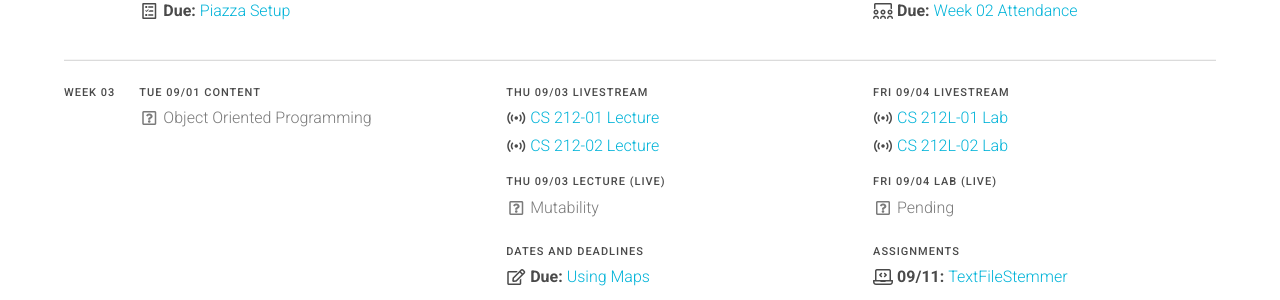
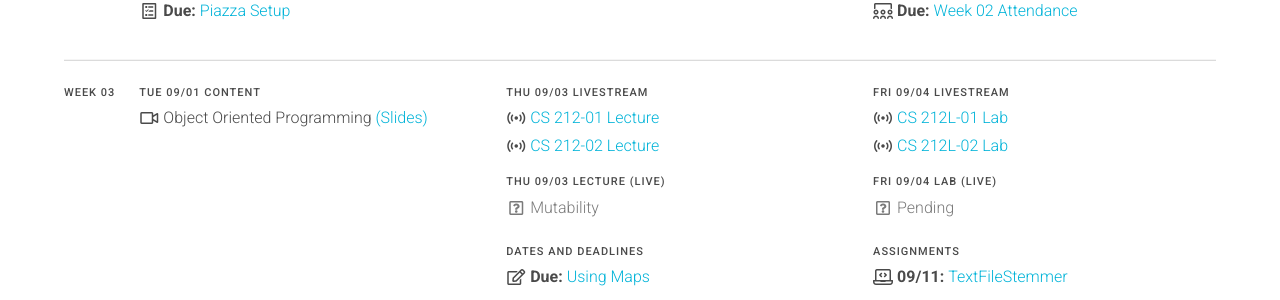
Before and after one commit to usf-cs212-fall2020/usf-cs212-fall2020.github.io, a Jekyll site: the page built from index.md, in a window 1280 px wide and 900 px high, scrolled down 1443 px. Shown: the part 152-452 px from the top of the window. Built offline with Jekyll 4.4.1, drawn with Linux system fonts in a browser that asks for light colours.

Commit message:
Adding OOP slides.

```diff
--- a/_data/schedule.yml
+++ b/_data/schedule.yml
@@ -473,7 +473,8 @@
           - label: 'Content'
             items:
               - text: 'Object Oriented Programming'
-                type: 'has-text-grey'
+                icon: *icon_video
+                more: '<a href="https://docs.google.com/presentation/d/e/2PACX-1vTBTFRnSUWBU0LGVsBuJWhkE3hAvDPTwVb9YmCFmYWKj2n_P4LfILnEb7MTqNUikqEIAJ_eN98ILA2L/pub?start=false&loop=false&delayms=3000">(Slides)</a>'
 
       - date: 2020-09-03
         sections:
```
